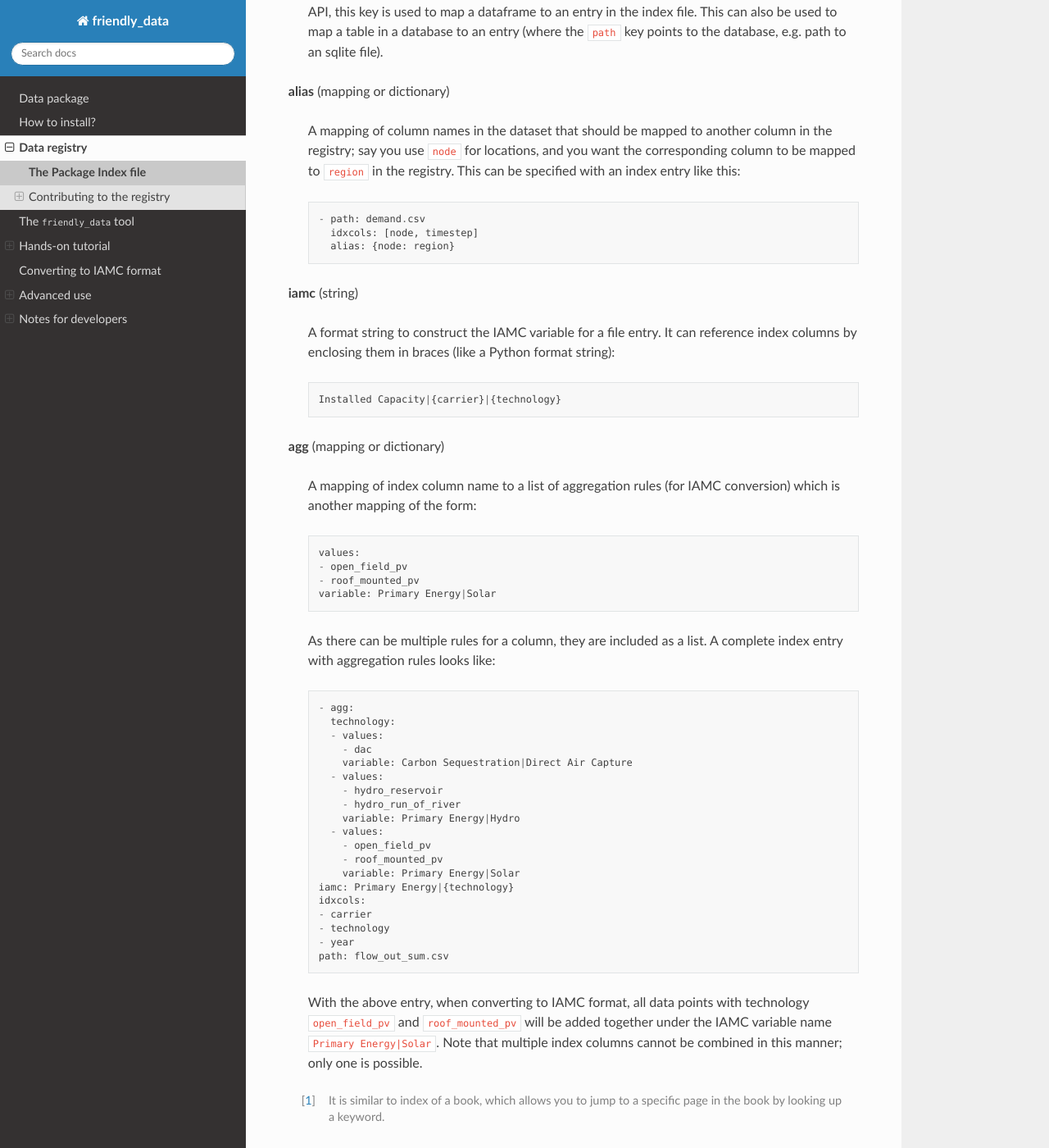
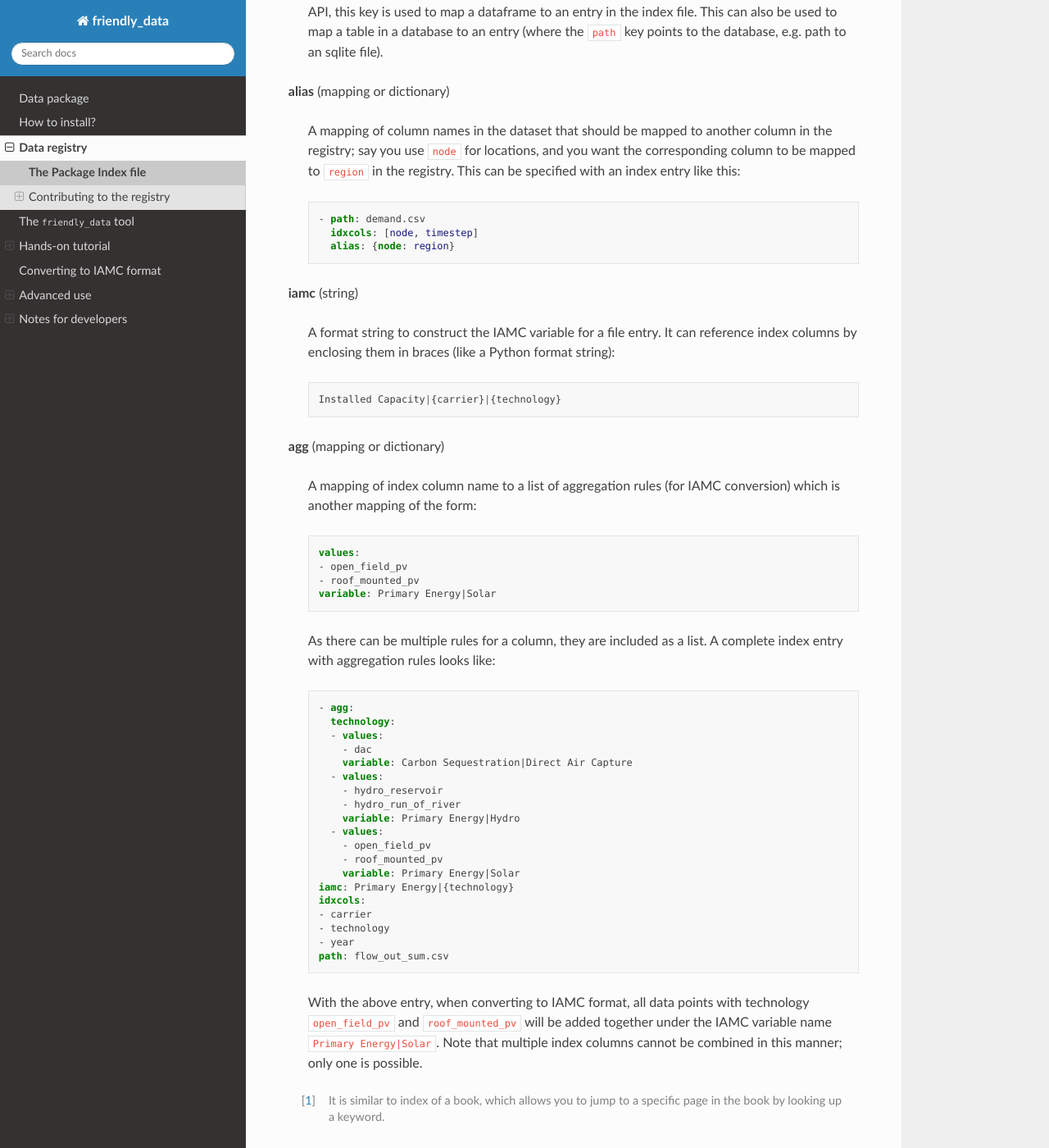
Before and after one commit to sentinel-energy/friendly_data, a Sphinx documentation site: the page built from doc/api/index-file.rst, in a window 1280 px wide and 1400 px high, scrolled down 637 px. Shown: the whole window at 82% size. Built offline with Sphinx 7.4.7 and the Read the Docs theme 2.0.0, drawn with Linux system fonts in a browser that asks for light colours; pages that are not in the unit, such as notebooks, are missing from menus.

Commit message:
doc/api/index-file.rst: fix yaml code block syntax highlighting

```diff
--- a/doc/api/index-file.rst
+++ b/doc/api/index-file.rst
@@ -37,7 +37,9 @@ in a package index file is documented below.
     another column in the registry; say you use ``node`` for
     locations, and you want the corresponding column to be mapped to
     ``region`` in the registry.  This can be specified with an index
-    entry like this::
+    entry like this:
+
+    .. code-block:: yaml
 
       - path: demand.csv
         idxcols: [node, timestep]
@@ -54,7 +56,9 @@ in a package index file is documented below.
 **agg** (mapping or dictionary)
 
     A mapping of index column name to a list of aggregation rules (for
-    IAMC conversion) which is another mapping of the form::
+    IAMC conversion) which is another mapping of the form:
+
+    .. code-block:: yaml
 
       values:
       - open_field_pv
@@ -62,7 +66,9 @@ in a package index file is documented below.
       variable: Primary Energy|Solar
 
     As there can be multiple rules for a column, they are included as
-    a list.  A complete index entry with aggregation rules looks like::
+    a list.  A complete index entry with aggregation rules looks like:
+
+    .. code-block:: yaml
 
       - agg:
         technology:
```
